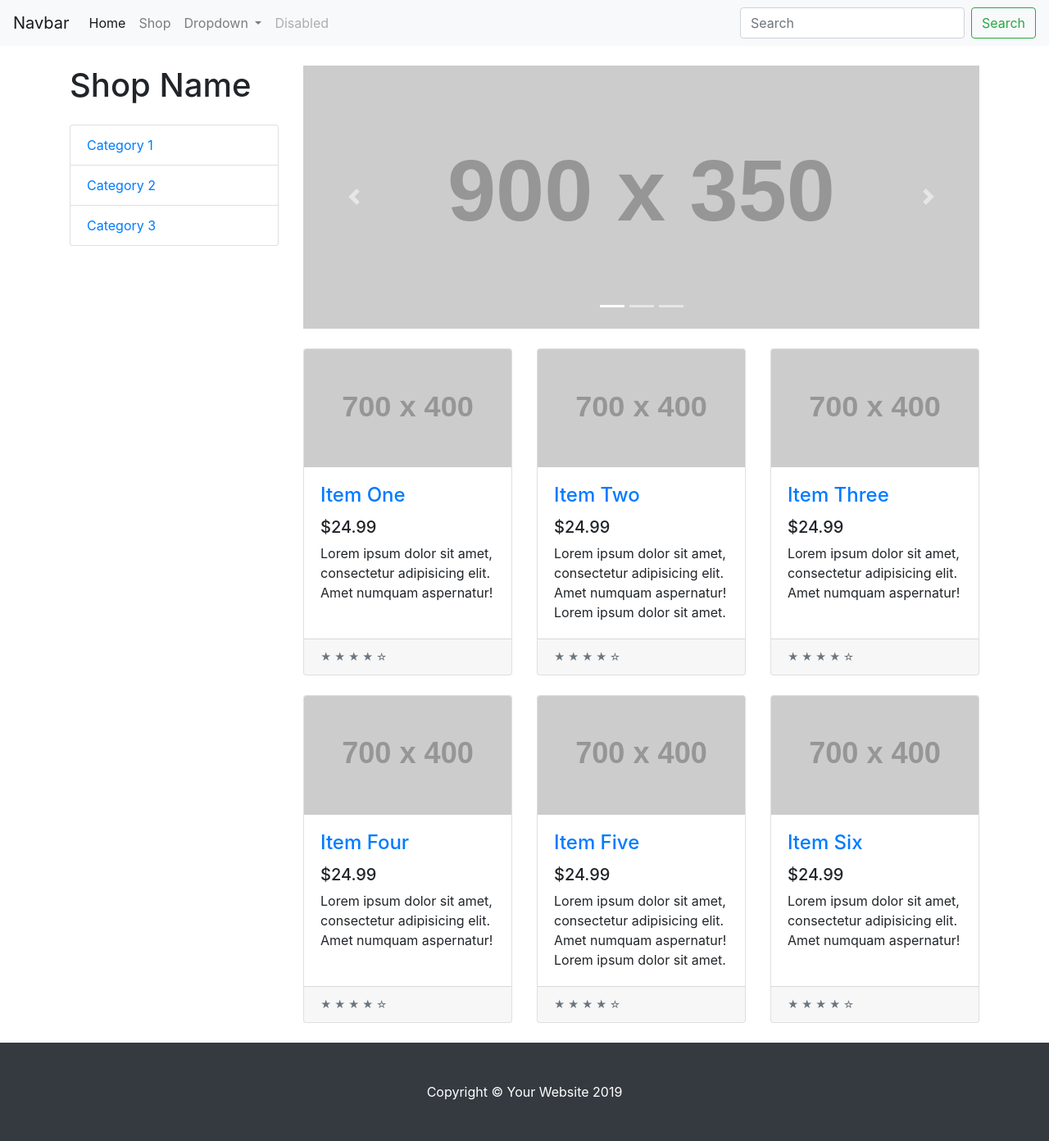
After one commit to cyobero/dispensary, a Django app: page /shop/ in a window 1280 px wide. The commit adds this page. Shown: the whole page at 82% size. Run offline with Django 3.2, Linux system fonts and the light colour scheme; some libraries are stand-ins or nearby versions.

Commit message:
added shopping home page

```diff
--- a/dispensary/urls.py
+++ b/dispensary/urls.py
@@ -18,13 +18,15 @@ from django.urls import path
 from django.conf.urls.static import static
 from dispensary.views import home
 from inventory.views import product_info
+from inventory.views import shop_home
 from dispensary import settings
 
 
 urlpatterns = [
     path('admin/', admin.site.urls),
-    path('', home),
-    path('flowers/<slug:slug>', product_info)
+    path('', home, name='home'),
+    path('shop/', shop_home, name='shop_home'),
+    path('shop/flowers/<slug:slug>', product_info, name='product_info')
 ]
 
 if settings.DEBUG:
--- a/inventory/admin.py
+++ b/inventory/admin.py
@@ -5,7 +5,7 @@ from inventory.models import Flower, Grower
 class FlowerAdmin(admin.ModelAdmin):
     ordering = ['strain']
     search_fields = ['strain']
-    fields = ('strain', 'grower', 'family', 'thc', 'image', 'slug')
+    fields = ('strain', 'grower', 'family', 'thc', 'image', 'product_description', 'slug')
     list_display = ('strain', 'grower', 'family', 'thc')
     prepopulated_fields = {'slug': ('strain', )}
 
--- a/inventory/models.py
+++ b/inventory/models.py
@@ -15,6 +15,7 @@ class Grower(models.Model):
     twitter = models.URLField(max_length=80, blank=True, null=True)
     instagram = models.URLField(max_length=80, blank=True, null=True)
     youtube = models.URLField(max_length=80, blank=True, null=True)
+    biography = models.TextField(blank=True, null=True, default='Bio not available.')
 
     class Meta:
         ordering = ['name']
@@ -36,7 +37,8 @@ class Flower(models.Model):
     family = models.CharField(max_length=6, choices=FAMILY_CHOICES)
     grower = models.ForeignKey(Grower, on_delete=models.CASCADE)
     image = models.ImageField(blank=True, null=True, upload_to='flowers/')
-    product_description = models.TextField(blank=True, null=True)
+    product_description = models.TextField(blank=True, null=True,
+            default='Product Description Unavailable.')
     slug = models.SlugField(unique=True)
 
     def __str__(self):
--- a/inventory/views.py
+++ b/inventory/views.py
@@ -6,3 +6,7 @@ from inventory.models import Flower
 def product_info(request, slug):
     flower = get_object_or_404(Flower, slug=slug)
     return render(request, 'product_info.html', {'flower': flower})
+
+
+def shop_home(request):
+    return render(request, 'shop_home.html')
--- a/templates/index.html
+++ b/templates/index.html
@@ -21,10 +21,10 @@
   <div class="collapse navbar-collapse" id="navbarSupportedContent">
     <ul class="navbar-nav mr-auto">
       <li class="nav-item active">
-        <a class="nav-link" href="#">Home <span class="sr-only">(current)</span></a>
+		<a class="nav-link" href="{% url 'home' %}">Home <span class="sr-only">(current)</span></a>
       </li>
       <li class="nav-item">
-        <a class="nav-link" href="#">Link</a>
+		<a class="nav-link" href="{% url 'shop_home' %}">Shop</a>
       </li>
       <li class="nav-item dropdown">
         <a class="nav-link dropdown-toggle" href="#" id="navbarDropdown" role="button" data-toggle="dropdown" aria-haspopup="true" aria-expanded="false">
--- /dev/null
+++ b/templates/shop_home.html
@@ -0,0 +1,174 @@
+{% extends 'index.html' %}
+
+{% block title %}
+<title>Shop</title>
+{% endblock %}
+{% block content %}
+<!-- Page Content -->
+  <div class="container">
+
+    <div class="row">
+
+      <div class="col-lg-3">
+
+        <h1 class="my-4">Shop Name</h1>
+        <div class="list-group">
+          <a href="#" class="list-group-item">Category 1</a>
+          <a href="#" class="list-group-item">Category 2</a>
+          <a href="#" class="list-group-item">Category 3</a>
+        </div>
+
+      </div>
+      <!-- /.col-lg-3 -->
+
+      <div class="col-lg-9">
+
+        <div id="carouselExampleIndicators" class="carousel slide my-4" data-ride="carousel">
+          <ol class="carousel-indicators">
+            <li data-target="#carouselExampleIndicators" data-slide-to="0" class="active"></li>
+            <li data-target="#carouselExampleIndicators" data-slide-to="1"></li>
+            <li data-target="#carouselExampleIndicators" data-slide-to="2"></li>
+          </ol>
+          <div class="carousel-inner" role="listbox">
+            <div class="carousel-item active">
+              <img class="d-block img-fluid" src="http://placehold.it/900x350" alt="First slide">
+            </div>
+            <div class="carousel-item">
+              <img class="d-block img-fluid" src="http://placehold.it/900x350" alt="Second slide">
+            </div>
+            <div class="carousel-item">
+              <img class="d-block img-fluid" src="http://placehold.it/900x350" alt="Third slide">
+            </div>
+          </div>
+          <a class="carousel-control-prev" href="#carouselExampleIndicators" role="button" data-slide="prev">
+            <span class="carousel-control-prev-icon" aria-hidden="true"></span>
+            <span class="sr-only">Previous</span>
+          </a>
+          <a class="carousel-control-next" href="#carouselExampleIndicators" role="button" data-slide="next">
+            <span class="carousel-control-next-icon" aria-hidden="true"></span>
+            <span class="sr-only">Next</span>
+          </a>
+        </div>
+
+        <div class="row">
+
+          <div class="col-lg-4 col-md-6 mb-4">
+            <div class="card h-100">
+              <a href="#"><img class="card-img-top" src="http://placehold.it/700x400" alt=""></a>
+              <div class="card-body">
+                <h4 class="card-title">
+                  <a href="#">Item One</a>
+                </h4>
+                <h5>$24.99</h5>
+                <p class="card-text">Lorem ipsum dolor sit amet, consectetur adipisicing elit. Amet numquam aspernatur!</p>
+              </div>
+              <div class="card-footer">
+                <small class="text-muted">&#9733; &#9733; &#9733; &#9733; &#9734;</small>
+              </div>
+            </div>
+          </div>
+
+          <div class="col-lg-4 col-md-6 mb-4">
+            <div class="card h-100">
+              <a href="#"><img class="card-img-top" src="http://placehold.it/700x400" alt=""></a>
+              <div class="card-body">
+                <h4 class="card-title">
+                  <a href="#">Item Two</a>
+                </h4>
+                <h5>$24.99</h5>
+                <p class="card-text">Lorem ipsum dolor sit amet, consectetur adipisicing elit. Amet numquam aspernatur! Lorem ipsum dolor sit amet.</p>
+              </div>
+              <div class="card-footer">
+                <small class="text-muted">&#9733; &#9733; &#9733; &#9733; &#9734;</small>
+              </div>
+            </div>
+          </div>
+
+          <div class="col-lg-4 col-md-6 mb-4">
+            <div class="card h-100">
+              <a href="#"><img class="card-img-top" src="http://placehold.it/700x400" alt=""></a>
+              <div class="card-body">
+                <h4 class="card-title">
+                  <a href="#">Item Three</a>
+                </h4>
+                <h5>$24.99</h5>
+                <p class="card-text">Lorem ipsum dolor sit amet, consectetur adipisicing elit. Amet numquam aspernatur!</p>
+              </div>
+              <div class="card-footer">
+                <small class="text-muted">&#9733; &#9733; &#9733; &#9733; &#9734;</small>
+              </div>
+            </div>
+          </div>
+
+          <div class="col-lg-4 col-md-6 mb-4">
+            <div class="card h-100">
+              <a href="#"><img class="card-img-top" src="http://placehold.it/700x400" alt=""></a>
+              <div class="card-body">
+                <h4 class="card-title">
+                  <a href="#">Item Four</a>
+                </h4>
+                <h5>$24.99</h5>
+                <p class="card-text">Lorem ipsum dolor sit amet, consectetur adipisicing elit. Amet numquam aspernatur!</p>
+              </div>
+              <div class="card-footer">
+                <small class="text-muted">&#9733; &#9733; &#9733; &#9733; &#9734;</small>
+              </div>
+            </div>
+          </div>
+
+          <div class="col-lg-4 col-md-6 mb-4">
+            <div class="card h-100">
+              <a href="#"><img class="card-img-top" src="http://placehold.it/700x400" alt=""></a>
+              <div class="card-body">
+                <h4 class="card-title">
+                  <a href="#">Item Five</a>
+                </h4>
+                <h5>$24.99</h5>
+                <p class="card-text">Lorem ipsum dolor sit amet, consectetur adipisicing elit. Amet numquam aspernatur! Lorem ipsum dolor sit amet.</p>
+              </div>
+              <div class="card-footer">
+                <small class="text-muted">&#9733; &#9733; &#9733; &#9733; &#9734;</small>
+              </div>
+            </div>
+          </div>
+
+          <div class="col-lg-4 col-md-6 mb-4">
+            <div class="card h-100">
+              <a href="#"><img class="card-img-top" src="http://placehold.it/700x400" alt=""></a>
+              <div class="card-body">
+                <h4 class="card-title">
+                  <a href="#">Item Six</a>
+                </h4>
+                <h5>$24.99</h5>
+                <p class="card-text">Lorem ipsum dolor sit amet, consectetur adipisicing elit. Amet numquam aspernatur!</p>
+              </div>
+              <div class="card-footer">
+                <small class="text-muted">&#9733; &#9733; &#9733; &#9733; &#9734;</small>
+              </div>
+            </div>
+          </div>
+
+        </div>
+        <!-- /.row -->
+
+      </div>
+      <!-- /.col-lg-9 -->
+
+    </div>
+    <!-- /.row -->
+
+  </div>
+  <!-- /.container -->
+
+  <!-- Footer -->
+  <footer class="py-5 bg-dark">
+    <div class="container">
+      <p class="m-0 text-center text-white">Copyright &copy; Your Website 2019</p>
+    </div>
+    <!-- /.container -->
+  </footer>
+
+  <!-- Bootstrap core JavaScript -->
+  <script src="vendor/jquery/jquery.min.js"></script>
+  <script src="vendor/bootstrap/js/bootstrap.bundle.min.js"></script>
+{% endblock %}
```
Also changed, not shown: templates/product_info.html (+17 -3 lines).
